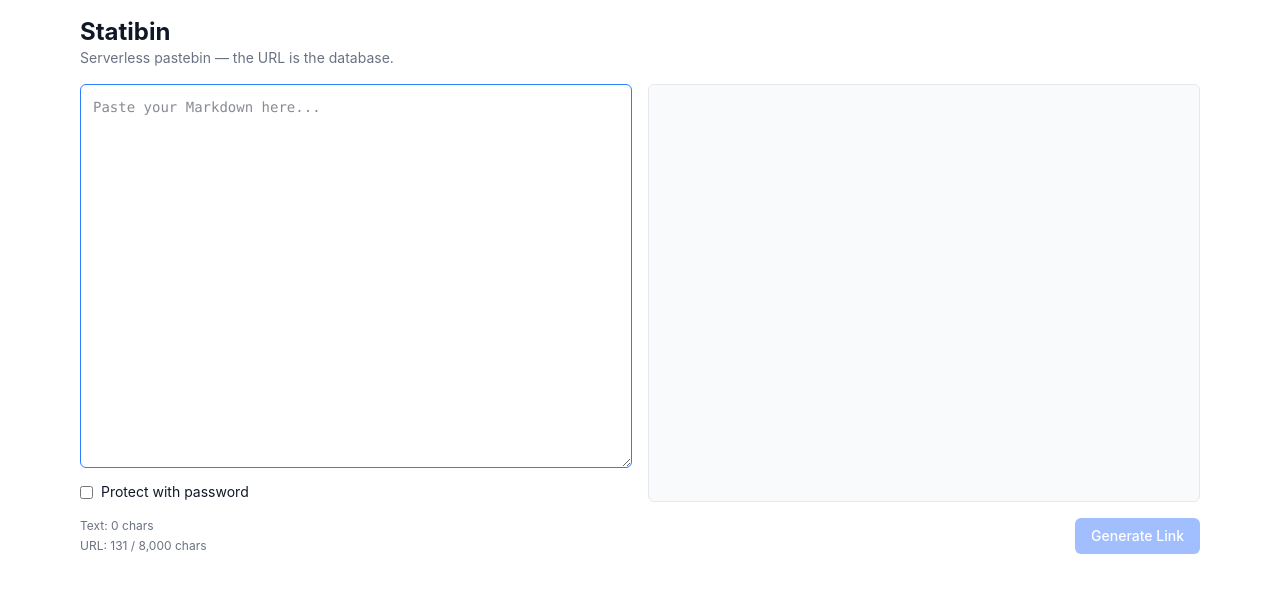
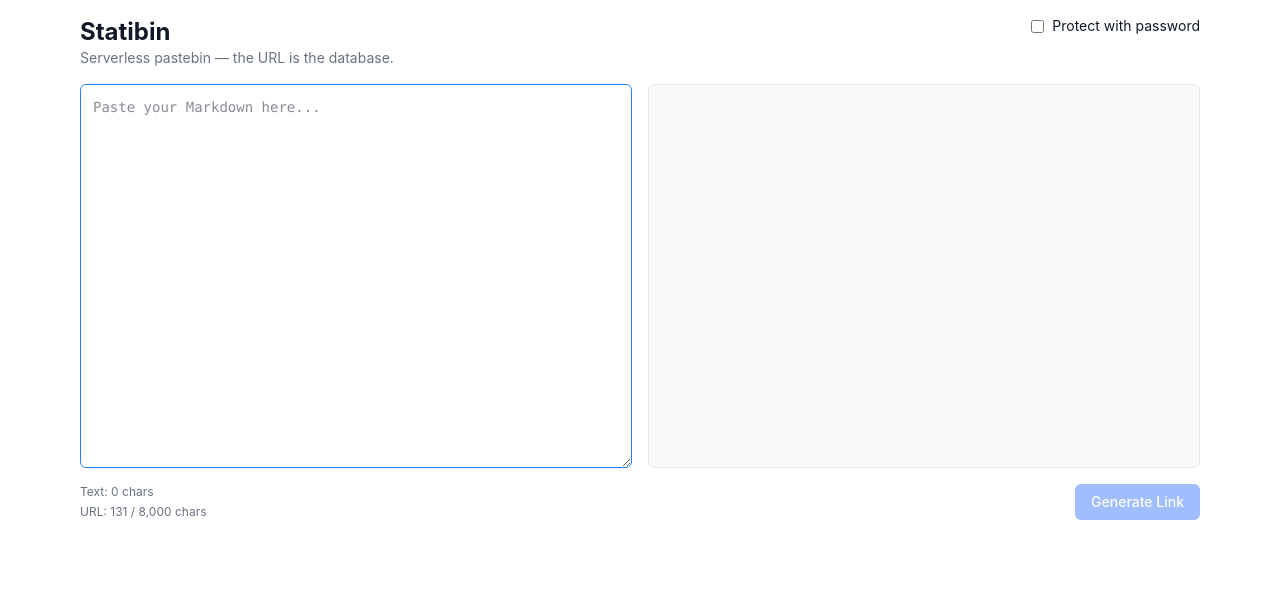
Before and after one commit to bal16/statibin, a React (Vite) app: page / in a window 1280 px wide. Shown: the top 592 px of the page. Built offline with nearby package versions, Linux system fonts and the light colour scheme.

Commit message:
feat(scrolldown): enhance ux

```diff
--- a/src/screens/CreatePage.tsx
+++ b/src/screens/CreatePage.tsx
@@ -27,6 +27,10 @@ export function CreatePage({ initialText }: { initialText: string }) {
       setLink(window.location.origin + window.location.pathname + frag);
     } finally {
       setBusy(false);
+      window.scrollTo({
+        top: 999, // big amount for max y cordinate
+        behavior: "smooth",
+      });
     }
   }, [text, withPassword, password]);
 
@@ -34,21 +38,19 @@ export function CreatePage({ initialText }: { initialText: string }) {
 
   return (
     <div className="mx-auto space-y-4 p-4 max-w-6xl">
-      <header>
+      <header className="flex flex-col justify-between md:flex md:flex-row">
+        <section className="flex-1">
           <h1 className="text-2xl font-bold">{strings.appTitle}</h1>
           <p className="text-sm text-gray-500 dark:text-gray-400">{strings.appTagline}</p>
-      </header>
-
-      <main className="grid gap-4 md:grid-cols-2 ">
-        <section className="space-y-2">
-          <MarkdownEditor value={text} onChange={setText} placeholder={strings.editorPlaceholder} />
-          <label className="flex items-center gap-2 text-sm">
+        </section>
+        <section className="min-w-64 space-y-2">
+          <label className="flex flex-row-reverse items-center gap-2 text-sm">
+            {strings.protectWithPassword}
             <input
               type="checkbox"
               checked={withPassword}
               onChange={(e) => setWithPassword(e.target.checked)}
             />
-            {strings.protectWithPassword}
           </label>
           {withPassword && (
             <input
@@ -61,12 +63,17 @@ export function CreatePage({ initialText }: { initialText: string }) {
             />
           )}
         </section>
-        <section className="rounded-md border border-gray-200 bg-gray-50 p-3 dark:border-gray-700 dark:bg-gray-900">
+      </header>
+
+      <main className="grid gap-4 md:grid-cols-2 ">
+        <MarkdownEditor value={text} onChange={setText} placeholder={strings.editorPlaceholder} />
+        <section className="rounded-md border border-gray-200 bg-gray-50 p-3 dark:border-gray-700 dark:bg-gray-900 max-h-112 overflow-auto">
           {preview}
         </section>
       </main>
 
-      <section className="flex items-center justify-between">
+      <footer className="space-y-8">
+        <div className="flex items-center justify-between">
           <PayloadMeter textLength={text.length} urlLength={estimateLength(text, withPassword)} />
           <button
             onClick={onGenerate}
@@ -75,9 +82,9 @@ export function CreatePage({ initialText }: { initialText: string }) {
           >
             {strings.generateLink}
           </button>
-      </section>
-
+        </div>
         {link && <ShareCard link={link} />}
+      </footer>
     </div>
   );
 }
```
Lines whose indentation alone changed are shown as unchanged.
